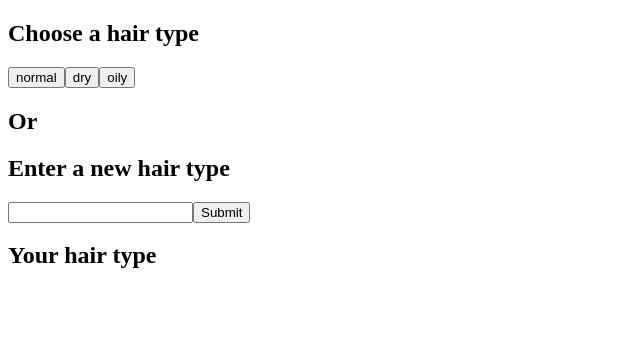
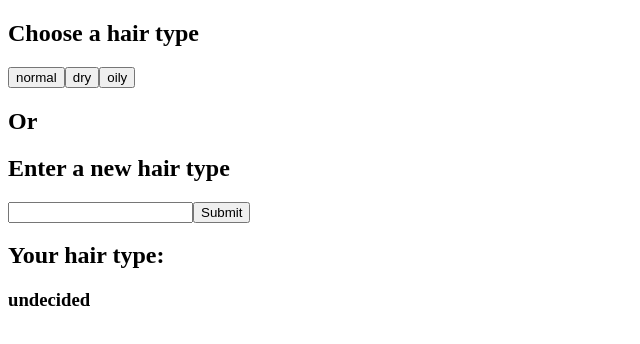
Before and after one commit to timdecillis/Hair-Nor-There, a React (Create React App) app: page / in a window 1280 px wide. Shown: the top 344 px of the page, without its empty margins (0-640 px from the left). Built offline with nearby package versions, Linux system fonts and the light colour scheme.

Commit message:
Created HairType component to hold other 3 hair components

```diff
--- a/src/App.js
+++ b/src/App.js
@@ -1,17 +1,10 @@
 import React from 'react'
 
-import AddType from './components/AddType'
-import HairChoices from './components/HairChoices'
-import YourHair from './components/YourHair'
+import HairType from './components/HairType'
 
 const App = () => {
   return (
-    <div>
-      <HairChoices />
-      <h2>Or</h2>
-      <AddType />
-      <YourHair/>
-    </div>
+      <HairType />
   )
 }
 
--- /dev/null
+++ b/src/components/HairType.js
@@ -0,0 +1,19 @@
+import React from 'react'
+
+import AddType from './AddType'
+import YourHair from './YourHair'
+import HairChoices from './HairChoices'
+
+const HairType = () => {
+
+  return (
+    <div>
+      <HairChoices/>
+      <h2>Or</h2>
+      <AddType/>
+      <YourHair/>
+    </div>
+  )
+}
+
+export default HairType
--- a/src/components/YourHair.js
+++ b/src/components/YourHair.js
@@ -8,8 +8,8 @@ const YourHair = () => {
   const type = useSelector(getTypes).userType
   return (
     <div>
-      <h2>Your hair type</h2>
-      {type}
+      <h2>Your hair type:</h2>
+      <h3>{type}</h3>
     </div>
   )
 }
--- a/src/components/typesSlice.js
+++ b/src/components/typesSlice.js
@@ -2,7 +2,7 @@ import { createSlice } from "@reduxjs/toolkit";
 
 const initialState = {
   types: ['normal', 'dry', 'oily'],
-  userType: null
+  userType: 'undecided'
 }
 
 const typesSlice = createSlice({
```
Also changed, not shown: src/components/Inspiration.js (added, +27 -0 lines).
